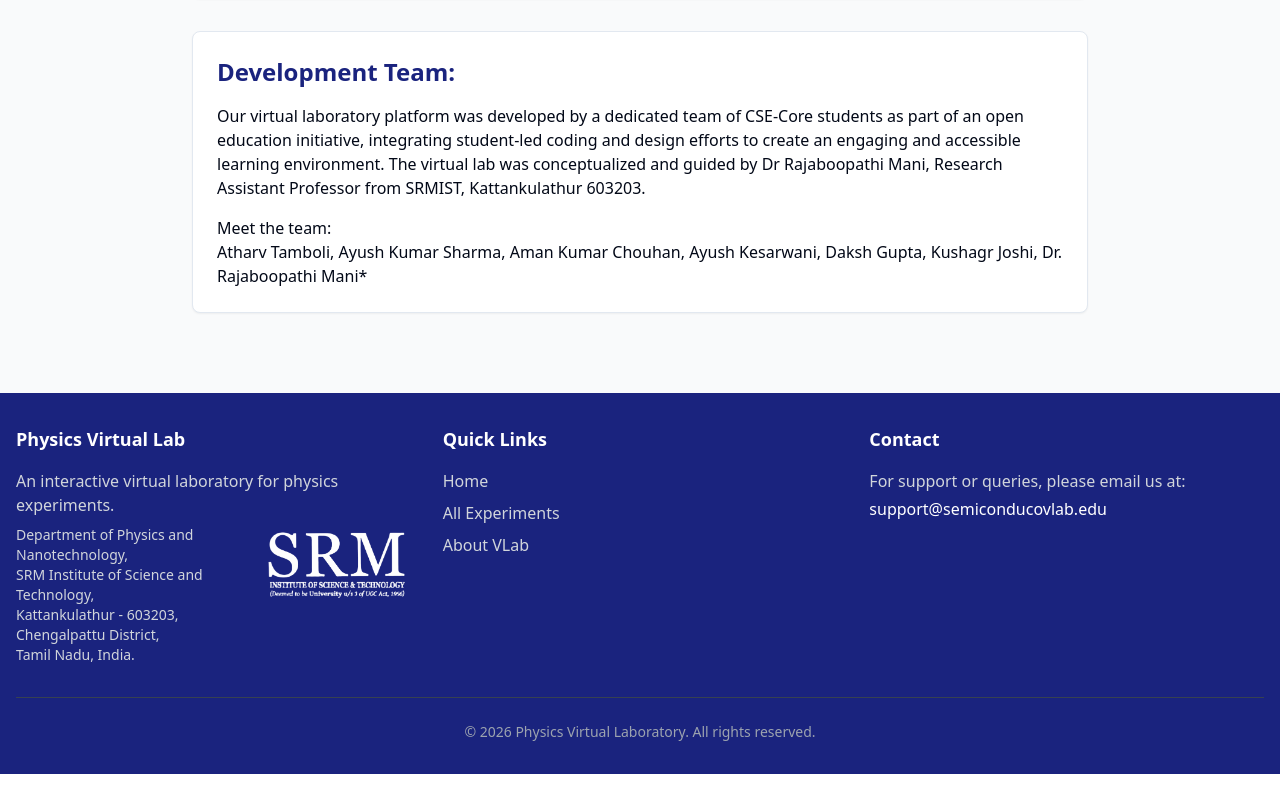
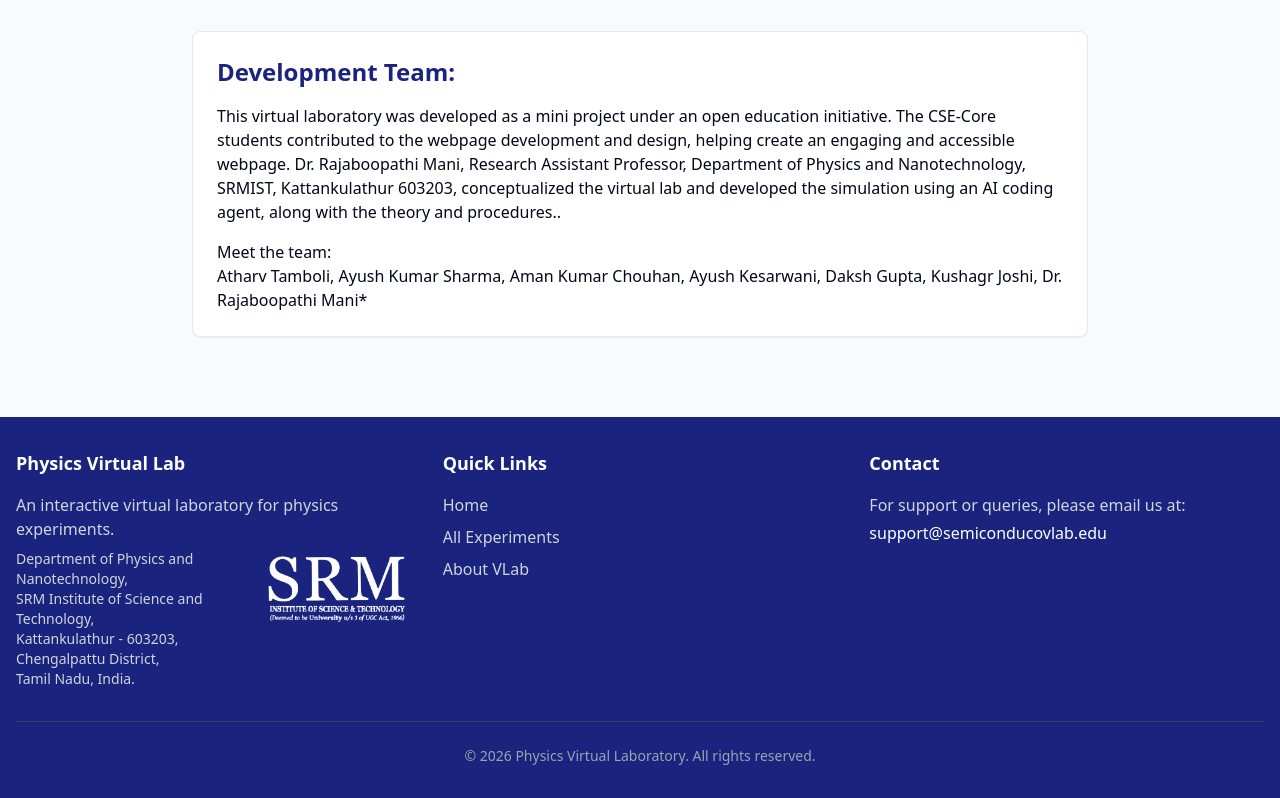
Before and after one commit to itzayush18/srm-virtual-labs, a React (Vite) app: page /about in a window 1280 px wide. Shown: the part 1016-1814 px from the top of the page. Before the commit the page ends 1790 px from the top, so only its background shows below. Built offline with nearby package versions, Linux system fonts and the light colour scheme.

Commit message:
Revise development team description in About page
Updated the description of the development team and their contributions to the virtual laboratory platform.

```diff
--- a/src/pages/About.tsx
+++ b/src/pages/About.tsx
@@ -75,11 +75,7 @@ const About = () => {
             <CardContent className="pt-6">
               <h2 className="section-title">Development Team:</h2>
               <p className="mb-4">
-                Our virtual laboratory platform was developed by a dedicated team of CSE-Core
-                students as part of an open education initiative, integrating student-led coding and
-                design efforts to create an engaging and accessible learning environment. The
-                virtual lab was conceptualized and guided by Dr Rajaboopathi Mani, Research
-                Assistant Professor from SRMIST, Kattankulathur 603203.
+                This virtual laboratory was developed as a mini project under an open education initiative. The CSE-Core students contributed to the webpage development and design, helping create an engaging and accessible webpage. Dr. Rajaboopathi Mani, Research Assistant Professor, Department of Physics and Nanotechnology, SRMIST, Kattankulathur 603203, conceptualized the virtual lab and developed the simulation using an AI coding agent, along with the theory and procedures..
               </p>
               <p>
                 Meet the team:
```
